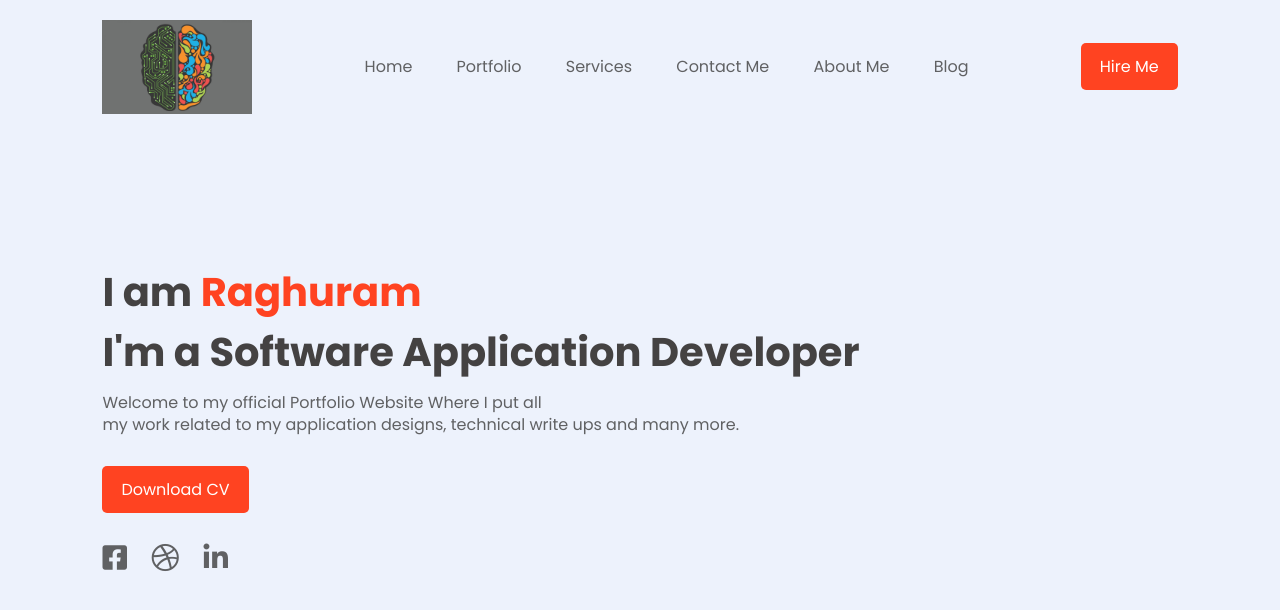
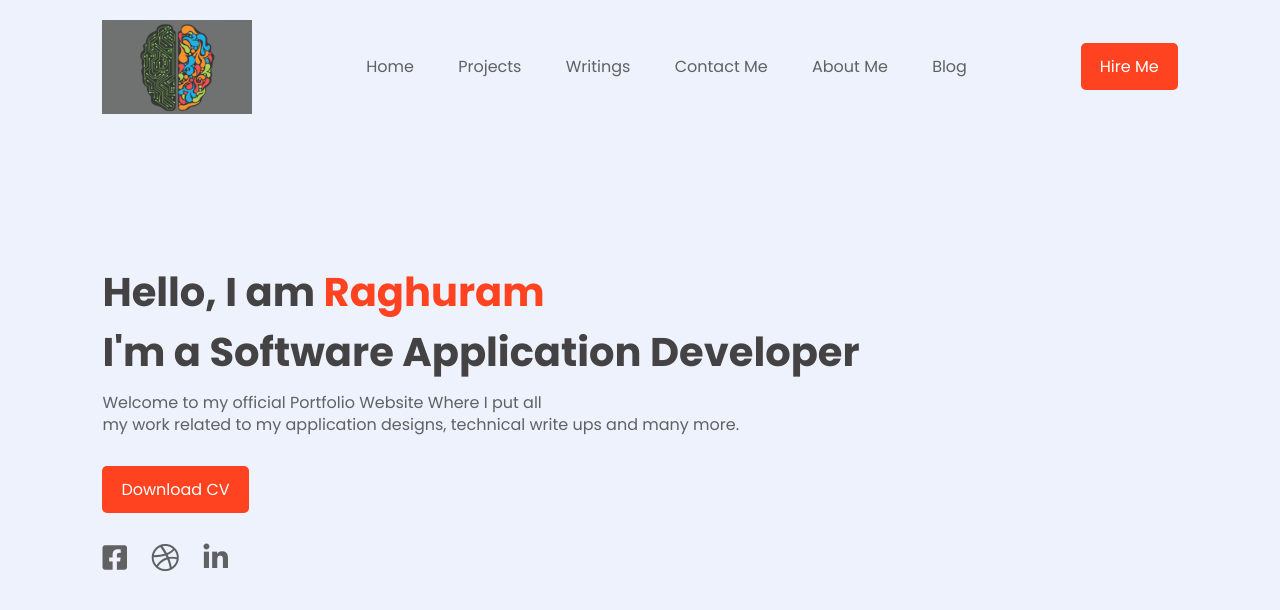
Before and after one commit to 49Mike10/MyPortfolio, a plain HTML site: page index.html in a window 1280 px wide. Drawn offline with Linux system fonts and the light colour scheme.

Commit message:
Update index.html

```diff
--- a/index.html
+++ b/index.html
@@ -15,8 +15,8 @@
             <img src="https://github.com/49Mike10/MyPortfolio/blob/main/brain.jpeg?raw=true" class="logo">
             <ul>
                 <li><a href="#">Home</a></li>
-                <li><a href="#">Portfolio</a></li>
-                <li><a href="#">Services</a></li>
+                <li><a href="#">Projects</a></li>
+                <li><a href="#">Writings</a></li>
                 <li><a href="#">Contact Me</a></li>
                 <li><a href="#">About Me</a></li>
                  <li><a href="#">Blog</a></li>
@@ -24,7 +24,7 @@
             <a href="#" class="btn">Hire Me</a>
         </nav>
         <div class="info">
-            <h1>I am <span>Raghuram</span></h1>
+            <h1>Hello, I am <span>Raghuram</span></h1>
             <h1>I'm a Software Application Developer</h1>
             <p>Welcome to my official Portfolio Website Where I put all<br> my work related to my application designs, technical write ups and many more.</p>
             <a href="#" class="btn">Download CV</a>
```
